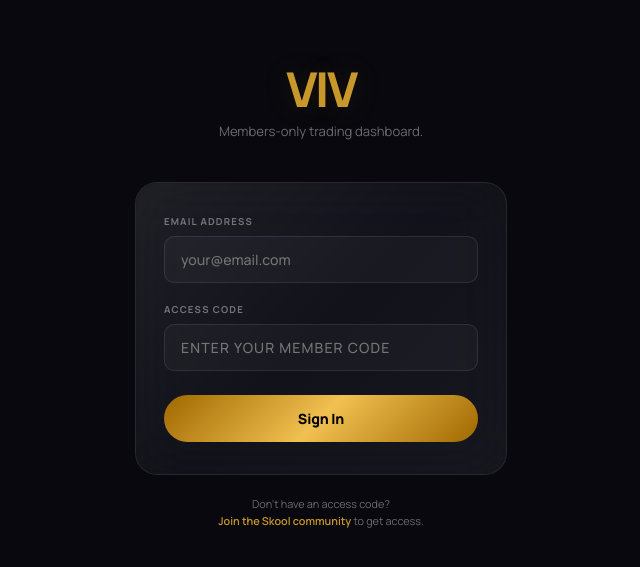
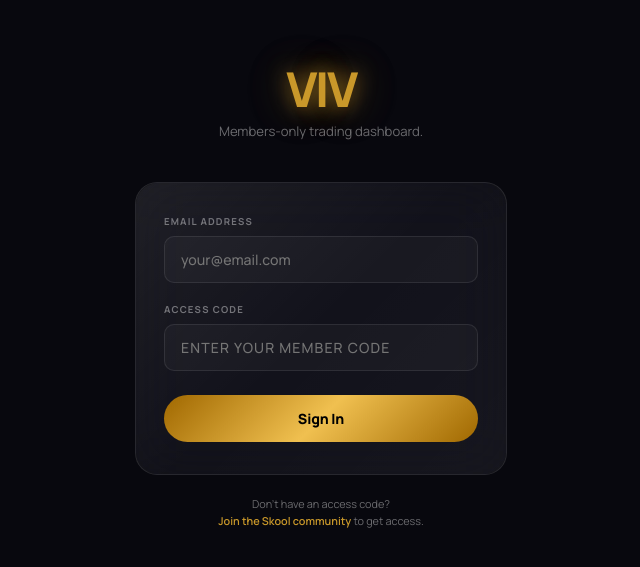
Before and after one commit to valenson95/viv-webapp, a React (Vite) app: page / in a window 1280 px wide. Shown: the part 103-670 px from the top of the page, without its empty margins (319-959 px from the left). Built offline with nearby package versions, Linux system fonts and the light colour scheme.

Commit message:
Update App.jsx

```diff
--- a/src/App.jsx
+++ b/src/App.jsx
@@ -1741,7 +1741,7 @@ function LoginPage({ onLogin }) {
     <div style={{ fontFamily: font, background: C.bg, minHeight: "100vh", display: "flex", alignItems: "center", justifyContent: "center", WebkitFontSmoothing: "antialiased", color: C.text }}>
       <div style={{ width: "100%", maxWidth: 420, padding: "0 24px" }}>
         <div style={{ textAlign: "center", marginBottom: 40 }}>
-          <div style={{ fontWeight: 900, fontSize: "3rem", letterSpacing: "-0.05em", color: C.gold, marginBottom: 8, textShadow: `0 0 30px ${C.goldDim}`, lineHeight: 1 }}>
+          <div style={{ fontWeight: 900, fontSize: "3rem", letterSpacing: "-0.05em", color: C.gold, marginBottom: 8, textShadow: `0 0 20px rgba(201,152,42,0.65), 0 0 40px rgba(201,152,42,0.4), 0 0 70px rgba(201,152,42,0.2)`, lineHeight: 1 }}>
             VIV
           </div>
           <div style={{ fontWeight: 400, fontSize: "0.82rem", color: C.muted, lineHeight: 1.6 }}>
@@ -1868,7 +1868,7 @@ export default function App() {
       <div style={{ fontFamily: font, background: C.bg, minHeight: "100vh", WebkitFontSmoothing: "antialiased", color: C.text, display: "flex", flexDirection: "column", zoom: appZoom }}>
         {/* Top bar */}
         <div style={{ padding: "12px 16px", background: "rgba(8,8,14,0.95)", borderBottom: `1px solid ${C.border}`, display: "flex", justifyContent: "space-between", alignItems: "center", flexShrink: 0, position: "sticky", top: 0, zIndex: 100 }}>
-          <div style={{ fontWeight: 900, fontSize: "1.25rem", letterSpacing: "-0.04em", color: C.gold, lineHeight: 1, textShadow: `0 0 16px ${C.goldDim}` }}>
+          <div style={{ fontWeight: 900, fontSize: "1.25rem", letterSpacing: "-0.04em", color: C.gold, lineHeight: 1, textShadow: `0 0 10px rgba(201,152,42,0.6), 0 0 20px rgba(201,152,42,0.35)` }}>
             VIV
           </div>
           <button onClick={handleLogout} style={{ padding: "5px 10px", borderRadius: 6, border: `1px solid ${C.border}`, background: "transparent", color: C.muted, fontSize: "0.58rem", fontWeight: 600, cursor: "pointer", fontFamily: font }}>Sign Out</button>
@@ -1900,7 +1900,7 @@ export default function App() {
     <div style={{ fontFamily: font, background: C.bg, minHeight: "100vh", display: "flex", WebkitFontSmoothing: "antialiased", color: C.text, zoom: appZoom }}>
       {/* Sidebar */}
       <div style={{ width: sidebarW, minHeight: "100vh", padding: "24px 14px", background: "rgba(8,8,14,0.95)", borderRight: `1px solid ${C.border}`, display: "flex", flexDirection: "column", flexShrink: 0, alignSelf: "flex-start" }}>
-        <div style={{ fontWeight: 900, fontSize: "1.75rem", letterSpacing: "-0.04em", color: C.gold, marginBottom: 24, padding: "0 8px", lineHeight: 1, textShadow: `0 0 20px ${C.goldDim}` }}>
+        <div style={{ fontWeight: 900, fontSize: "1.75rem", letterSpacing: "-0.04em", color: C.gold, marginBottom: 24, padding: "0 8px", lineHeight: 1, textShadow: `0 0 12px rgba(201,152,42,0.6), 0 0 24px rgba(201,152,42,0.35), 0 0 40px rgba(201,152,42,0.2)` }}>
           VIV
         </div>
         <div style={{ display: "flex", flexDirection: "column", gap: 2 }}>
```
